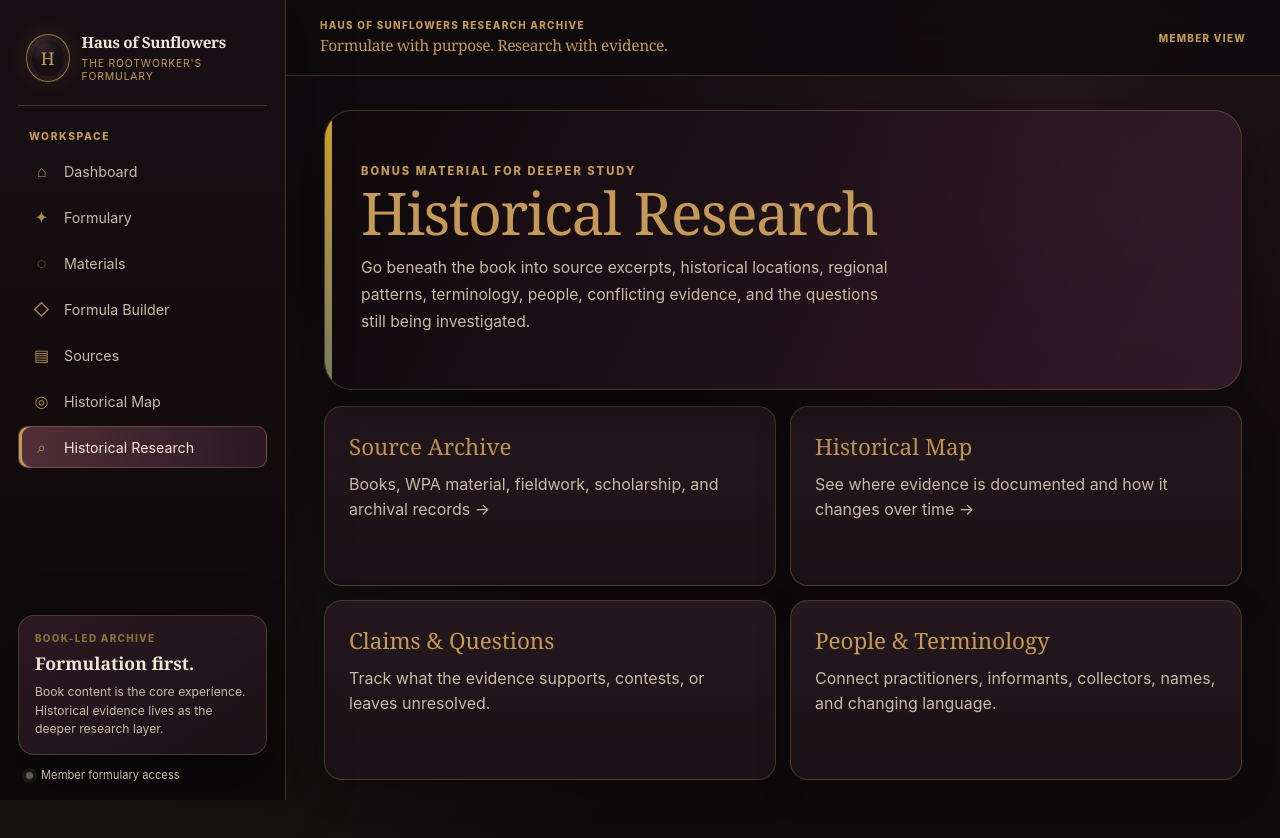
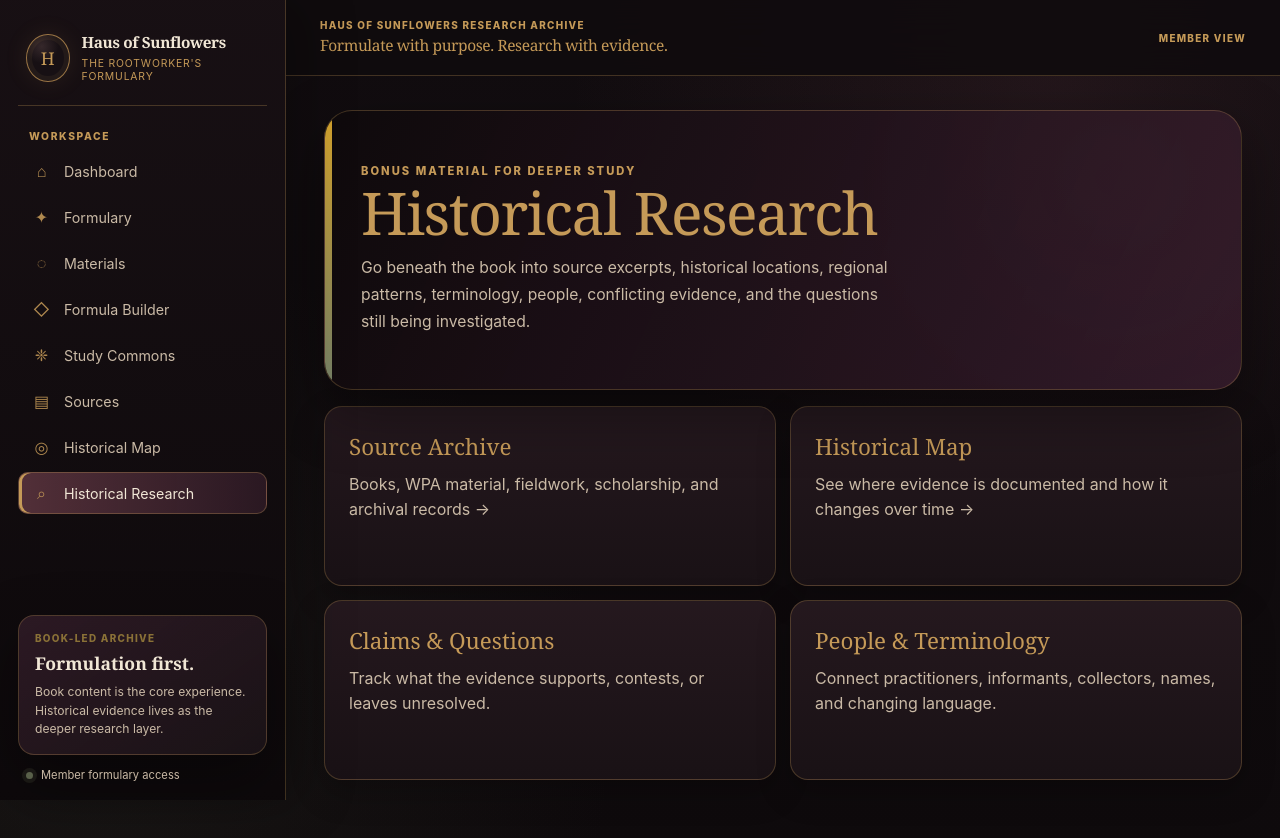
Before and after one commit to kamainicole/haus-of-sunflowers, a Next.js app in the folder haus-of-sunflowers/apps/web/: page /research in a window 1280 px wide. Shown: the top 838 px of the page. Built offline with nearby package versions, Linux system fonts and the light colour scheme.

Commit message:
Add Study Commons to navigation

```diff
--- a/haus-of-sunflowers/apps/web/components/AppShell.tsx
+++ b/haus-of-sunflowers/apps/web/components/AppShell.tsx
@@ -9,6 +9,7 @@ const NAV = [
   { href: "/formulary", label: "Formulary", glyph: "✦" },
   { href: "/materials", label: "Materials", glyph: "◌" },
   { href: "/formulas", label: "Formula Builder", glyph: "◇" },
+  { href: "/community", label: "Study Commons", glyph: "❈" },
   { href: "/sources", label: "Sources", glyph: "▤" },
   { href: "/historical-map", label: "Historical Map", glyph: "◎" },
   { href: "/research", label: "Historical Research", glyph: "⌕" },
```
